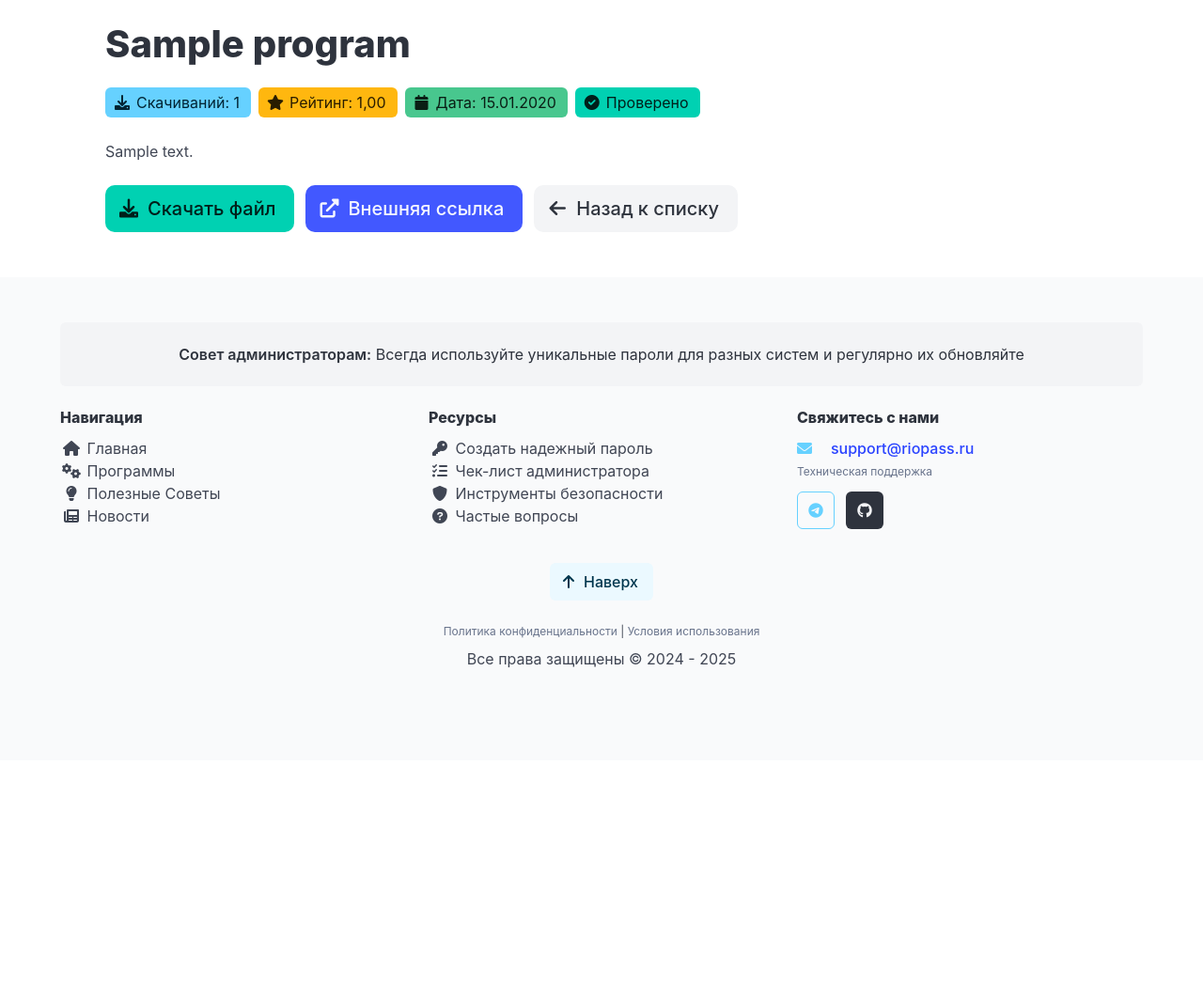
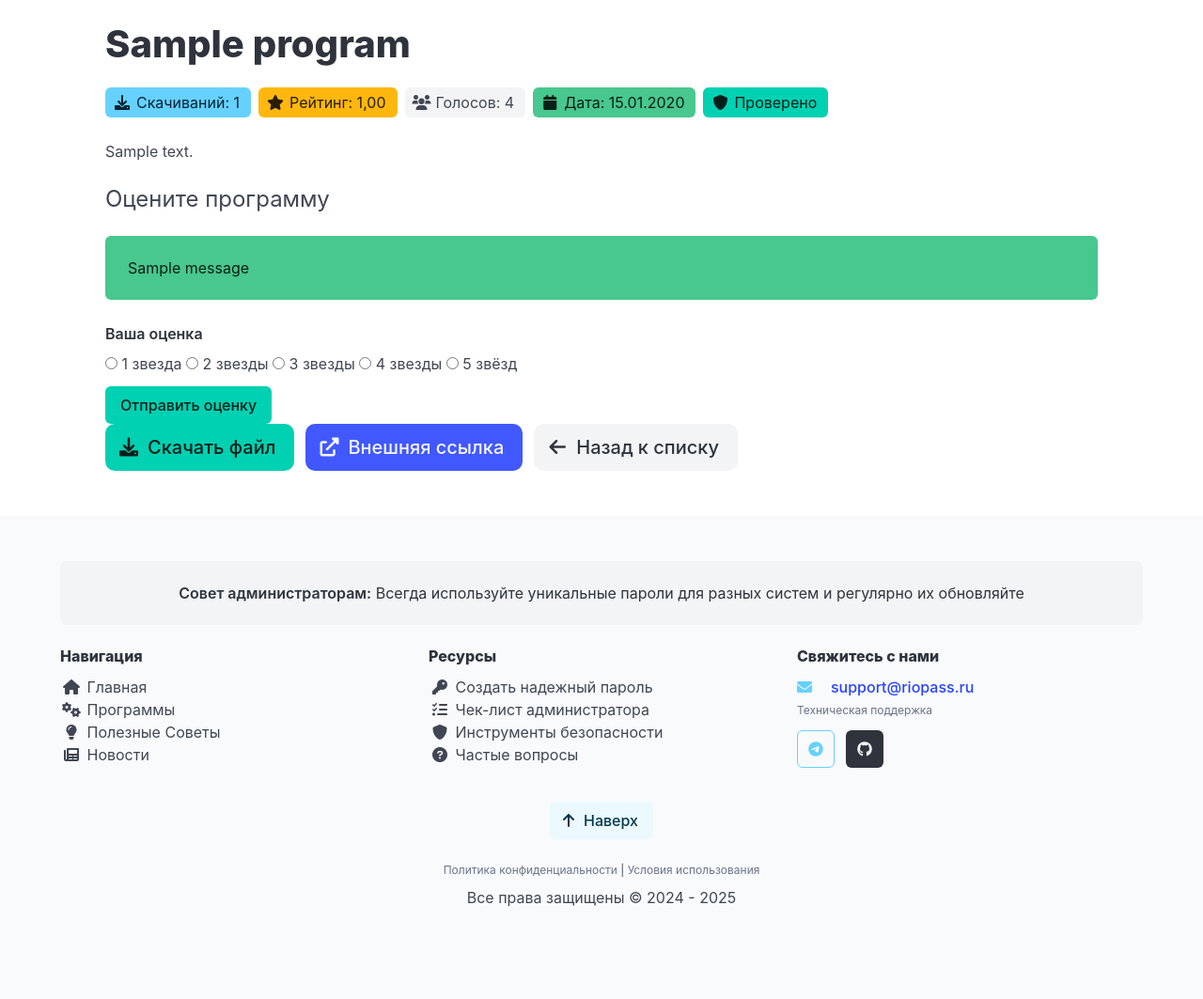
Before and after one commit to 1517mb/cat_time_bot, a Django app: template src/templates/content/program_detail.html in a window 1280 px wide. Shown: the part 124-1187 px from the top of the page at 94% size. Before the commit the page ends 835 px from the top, so only its background shows below. Run offline with Django 5.2, Linux system fonts and the light colour scheme; the template is opened without the code that fills it: values that come from a table or form of the project are taken from there, others are empty; tables that the repository leaves empty hold one stand-in row (values such as "Sample post"); one stand-in notice (Sample message) is shown; some libraries are stand-ins or nearby versions.

Commit message:
Add form for vote

```diff
--- a/src/templates/content/program_detail.html
+++ b/src/templates/content/program_detail.html
@@ -29,8 +29,16 @@
                         <span class="icon">
                             <i class="fas fa-star"></i>
                         </span>
-                        <span>Рейтинг: {{ program.rating }}</span>
+                        <span class="current-rating">Рейтинг: {{ program.rating }}</span>
                     </span>
+                    {% if program.ratings_count > 0 %}
+                        <span class="tag is-light">
+                            <span class="icon">
+                                <i class="fas fa-users"></i>
+                            </span>
+                            <span>Голосов: {{ program.ratings_count }}</span>
+                        </span>
+                    {% endif %}
                     <span class="tag is-success">
                         <span class="icon">
                             <i class="fas fa-calendar"></i>
@@ -40,7 +48,7 @@
                     {% if program.verified %}
                         <span class="tag is-primary">
                             <span class="icon">
-                                <i class="fas fa-check-circle"></i>
+                                <i class="fas fa-shield-alt"></i>
                             </span>
                             <span>Проверено</span>
                         </span>
@@ -49,6 +57,53 @@
 
                 <div class="program-description content">
                     {{ program.description|safe }}
+                </div>
+
+                <!-- Форма для оценки -->
+                <div class="rating-section">
+                    <h2 class="subtitle is-4">Оцените программу</h2>
+                    {% if has_voted %}
+                        <div class="notification is-info">
+                            {% if vote_method == 'cookie' %}
+                                Вы уже оценили эту программу (по куки). Спасибо!
+                            {% elif vote_method == 'ip' %}
+                                Вы уже оценили эту программу (по IP). Спасибо!
+                            {% else %}
+                                Вы уже оценили эту программу. Спасибо!
+                            {% endif %}
+                        </div>
+                    {% else %}
+                        {% if messages %}
+                            {% for message in messages %}
+                                <div class="notification is-{{ message.tags }}">
+                                    {{ message }}
+                                </div>
+                            {% endfor %}
+                        {% endif %}
+
+                        <form method="post" class="rating-form">
+                            {% csrf_token %}
+                            <div class="field">
+                                <label class="label">{{ rating_form.rating.label }}</label>
+                                <div class="control">
+                                    {% for radio in rating_form.rating %}
+                                        <label class="radio">
+                                            {{ radio.tag }}
+                                            {{ radio.choice_label }}
+                                        </label>
+                                    {% endfor %}
+                                </div>
+                                {% if rating_form.rating.errors %}
+                                    <p class="help is-danger">{{ rating_form.rating.errors }}</p>
+                                {% endif %}
+                            </div>
+                            <div class="field">
+                                <div class="control">
+                                    <button type="submit" class="button is-primary">Отправить оценку</button>
+                                </div>
+                            </div>
+                        </form>
+                    {% endif %}
                 </div>
 
                 <div class="download-buttons buttons">
```
